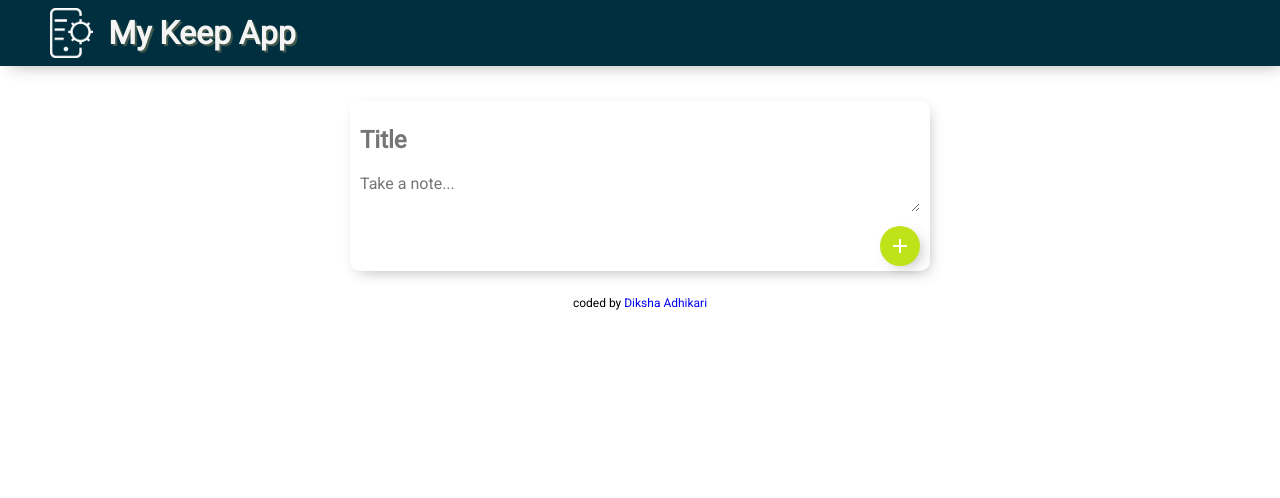
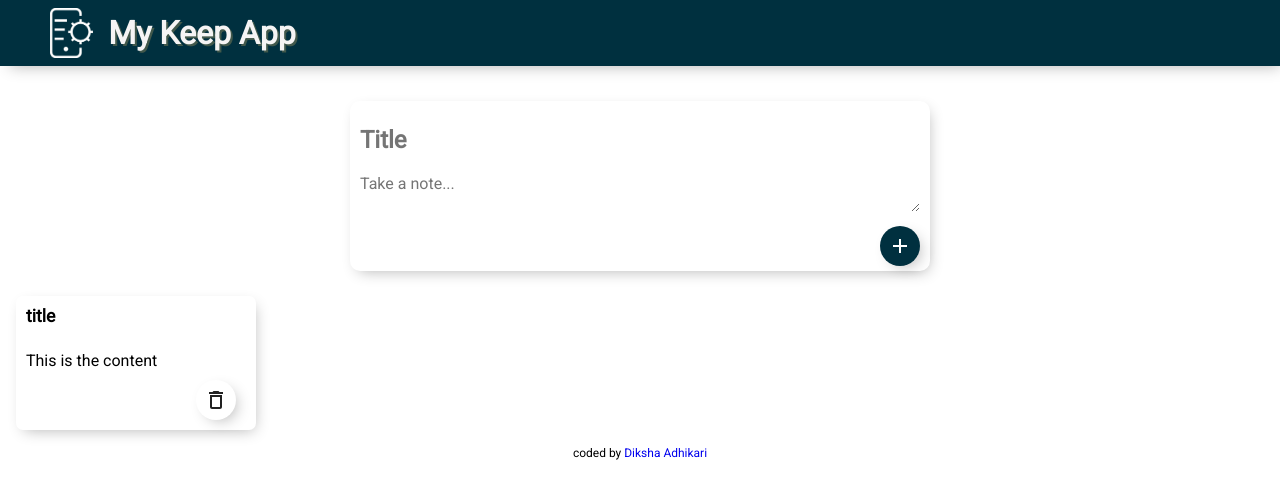
Before and after one commit to DikshaAdhikari/Keep-App, a React (Create React App) app: page / in a window 1280 px wide. Shown: the top 498 px of the page. Built offline with nearby package versions, Linux system fonts and the light colour scheme.

Commit message:
note-update

```diff
--- a/src/App.js
+++ b/src/App.js
@@ -1,7 +1,8 @@
 import React from 'react';
-import Header from "./components/header/header";
-import CreateNote from "./components/create-note/create-note";
-import Footer from "./components/footer/footer";
+import Header from "./components/header/header.component";
+import CreateNote from "./components/create-note/create-note.component";
+import Note from "./components/note/note.component";
+import Footer from "./components/footer/footer.component";
 import './App.css';
 
 const App = () => {
@@ -9,6 +10,7 @@ const App = () => {
     <>
       <Header/>
       <CreateNote/>
+      <Note/>
       <Footer/>
 
     </>
--- a/src/components/create-note/create-note.jsx
+++ b/src/components/create-note/create-note.component.jsx
@@ -2,7 +2,7 @@ import React from "react";
 import Button from '@material-ui/core/Button';
 import AddIcon from '@material-ui/icons/Add';
 
-import "./create-note.css";
+import "./create-note.styles.css";
 
 const CreateNote = () => {
     return (<>
--- a/src/components/create-note/create-note.css
+++ b/src/components/create-note/create-note.styles.css
@@ -26,6 +26,9 @@ input, textarea{
     color: white;
     cursor: pointer;
 }
+.plus-sign:hover{
+    color: #00303f;
+}
 .btn{
     min-width: 30px !important;
     height: 40px;
@@ -33,5 +36,8 @@ input, textarea{
     left: 520px;
     box-shadow: 5px 5px 15px -5px rgba(0,0,0,0.3);
     border-radius: 50% !important;
-    background: #c0e218 !important;
+    background: #00303f !important;
 }
+.btn:hover{
+    background-color: aliceblue !important;
+}
--- a/src/components/footer/footer.jsx
+++ b/src/components/footer/footer.component.jsx
@@ -1,5 +1,5 @@
 import React from "react";
-import "./footer.css";
+import "./footer.styles.css";
 
 const Footer = () => {
     return <>
--- a/src/components/header/header.jsx
+++ b/src/components/header/header.component.jsx
@@ -1,5 +1,5 @@
 import React from 'react';
-import "./header.css"
+import "./header.styles.css"
 import logo from "./logo.png";
 
 const Header = () => {
--- /dev/null
+++ b/src/components/note/note.component.jsx
@@ -0,0 +1,21 @@
+import React from "react";
+import Button from '@material-ui/core/Button';
+import DeleteOutlineIcon from '@material-ui/icons/DeleteOutline';
+import "./note.styles.css";
+
+const Note = () => {
+    return (
+        <>
+            <div className="note">
+                <h2>title</h2>
+                <br/>
+                <p>This is the content</p>
+                <Button className='btn-d'>
+                <DeleteOutlineIcon/>
+                </Button>
+            </div>
+        </>
+    );
+};
+
+export default Note;
--- /dev/null
+++ b/src/components/note/note.styles.css
@@ -0,0 +1,27 @@
+.note{
+    border-radius: 7px;
+    box-shadow: 3px 5px 15px -5px rgba(0,0,0,0.3);
+    padding: 10px;
+    width: 240px;
+    margin: 16px;
+    /* float: left; */
+}
+.note h2{
+    font-size: 1.1rem;
+    margin-bottom: 6px;
+}
+.note p{
+    margin-bottom: 10px;
+    white-space: pre-wrap;
+    word-wrap: break-word;
+}
+.note .btn-d{
+    min-width: 30px !important;
+    height: 40px;
+    position: relative;
+    left: 170px;
+    box-shadow: 5px 5px 15px -5px rgba(0,0,0,0.3);
+    border-radius: 50% !important;
+    /* background: #00303f !important; */
+    /* float: right; */
+}
```
Also changed, not shown: src/components/footer/footer.styles.css (renamed from src/components/footer/footer.css), src/components/header/header.styles.css (renamed from src/components/header/header.css), 2 other files (tests, documents, lock files or other folders).
